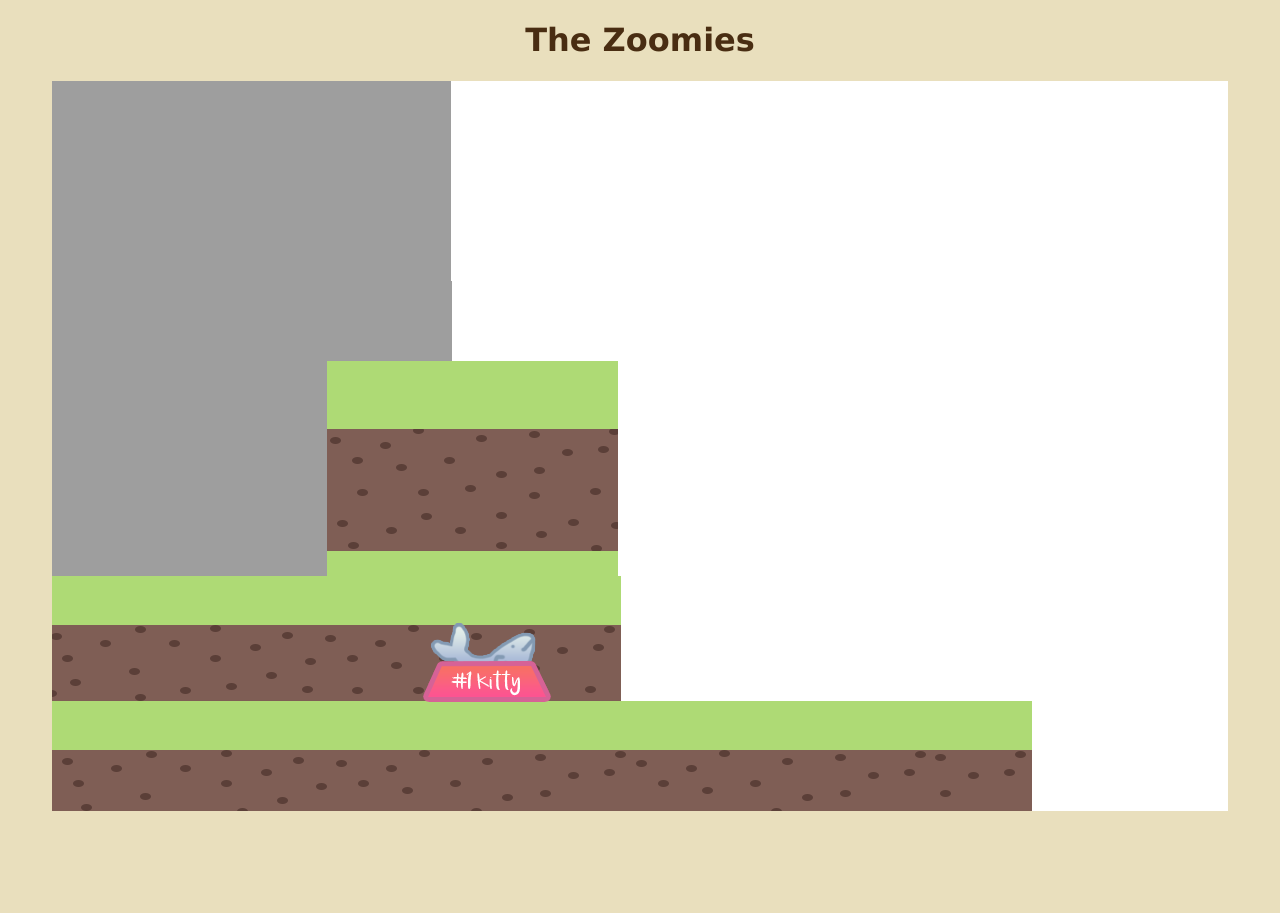
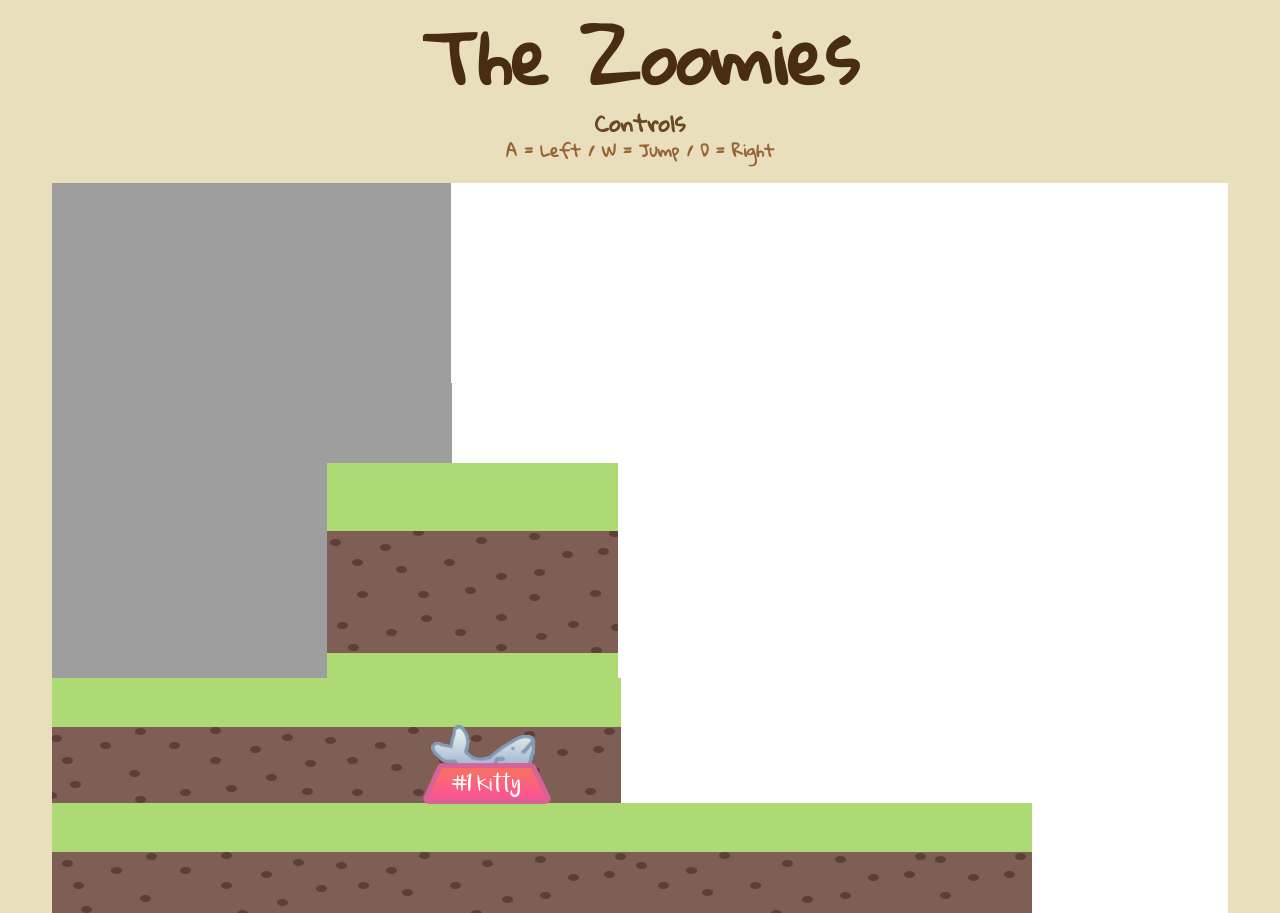
Before and after one commit to hannahyvonne16/Milestone-Project, a website: page index.html in a window 1280 px wide. Before the commit the page ends 811 px from the top, so only its background shows below. Drawn offline with Linux system fonts and the light colour scheme; a web font is replaced by a local one.

Commit message:
font update

```diff
--- a/index.html
+++ b/index.html
@@ -9,6 +9,12 @@
     <div class="title">
         <h1>The Zoomies</h1>
     </div>
+    <div class="controls">
+        <h2>Controls</h2>
+    </div>
+    <div class="instructions">
+        <h3>A = Left / W = Jump / D = Right</h3>
+    </div>
     <div class="canvas">
     <canvas></canvas>
     <script type="module" src="app.js"></script>
--- a/style.css
+++ b/style.css
@@ -1,22 +1,35 @@
-@import url('https://fonts.googleapis.com/css?family=Muli&display=swap');
-@import url('https://fonts.googleapis.com/css?family=Quicksand&display=swap');
+@import url('https://fonts.googleapis.com/css2?family=Gloria+Hallelujah&family=Indie+Flower&display=swap');
 
 body {
     background: #e9dfbd;
     margin: 0;
     height: 100vh;
-    font-family: 'Lucida Sans', 'Lucida Sans Regular', 'Lucida Grande', 'Lucida Sans Unicode', Geneva, Verdana, sans-serif;
 }
 
-h1, h2 {
+h1, h2, h3 {
     text-align: center;
+    font-family: 'Gloria Hallelujah', cursive;
 }
 
 .title {
+    font-size: 35px;
     color: #492d12;
     display: flex;
     align-items: center;
     justify-content: center;
+    margin: -60px 0px -90px 0px;
+}
+
+.controls {
+    color: #6b4723;
+    font-size: 15px;
+    margin: -50x 0px 0px 0px;
+}
+
+.instructions {
+    color: #976535;
+    font-size: 14px;
+    margin: -30px 0px 0px 0px;
 }
 
 .canvas {
```
Also changed, not shown: README.md.
